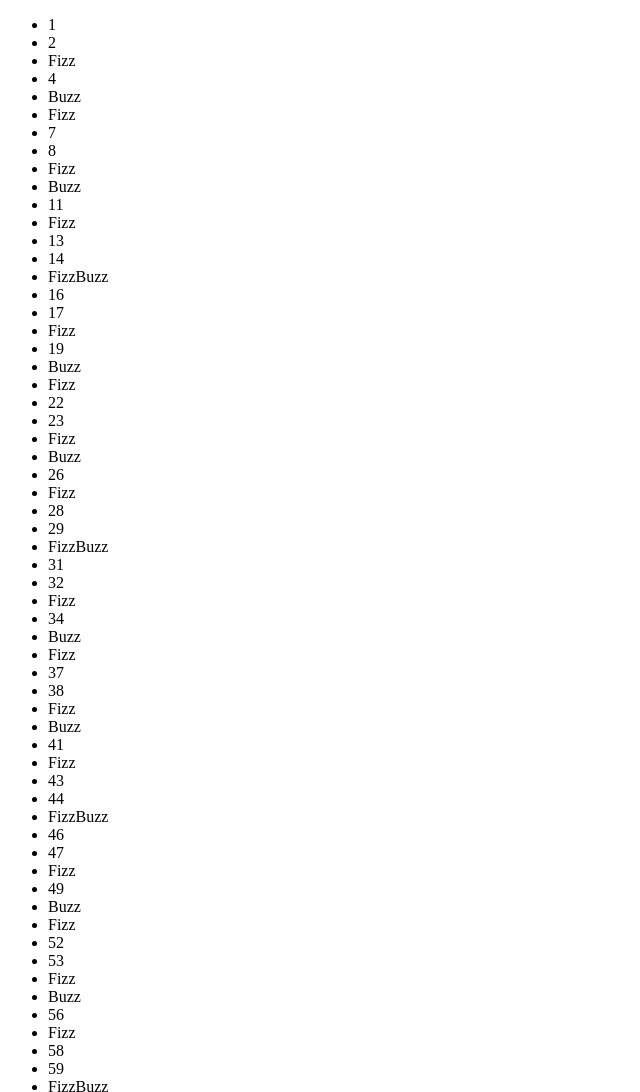
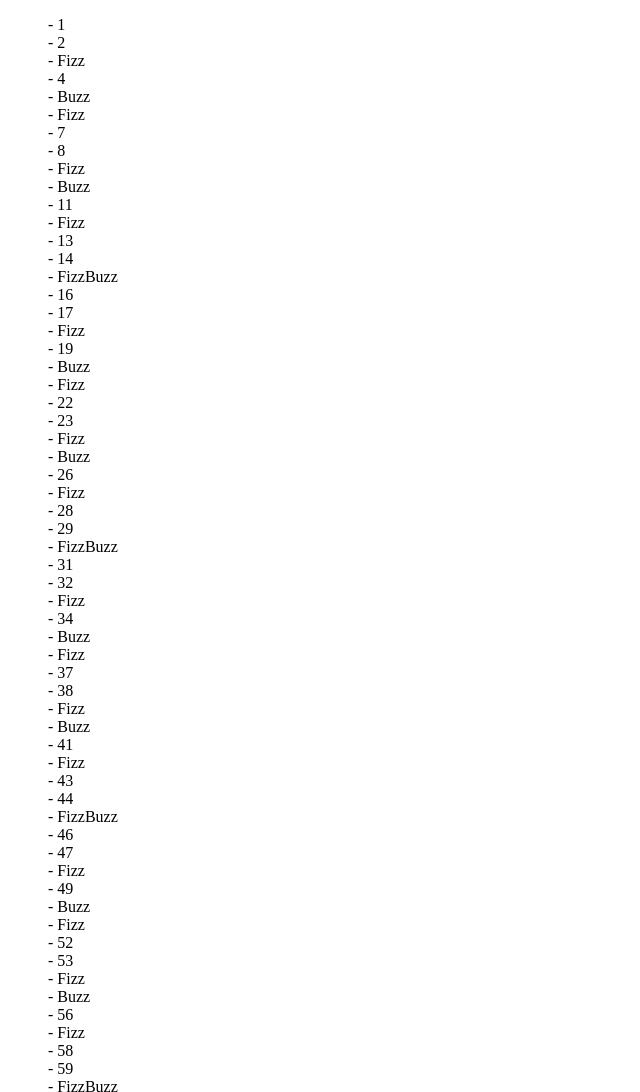
Before and after one commit to NicolaPorta/js-fizzbuzz, a plain HTML site: page index.html in a window 1280 px wide. Shown: the top 1092 px of the page, without its empty margins (0-640 px from the left). Drawn offline with Linux system fonts and the light colour scheme.

Commit message:
List-style Commit

```diff
--- a/index.html
+++ b/index.html
@@ -7,7 +7,7 @@
   <title>FizzBuzz</title>
 </head>
 <body>
-  <ul id=list></ul>
+  <ul id=list style="list-style: none"></ul>
   <script src="js/script.js" charset="utf-8"></script>
 </body>
 </html>
--- a/js/script.js
+++ b/js/script.js
@@ -14,5 +14,5 @@ for (var i = 1; i < 101; i++) {
 var stamp = document.getElementById('list');
 
 for (var i = 0; i < 100; i++) {
-  stamp.innerHTML += "<li>" + array[i] + "</li>";
+  stamp.innerHTML += "<li>- " + array[i] + "</li>";
 }
```
